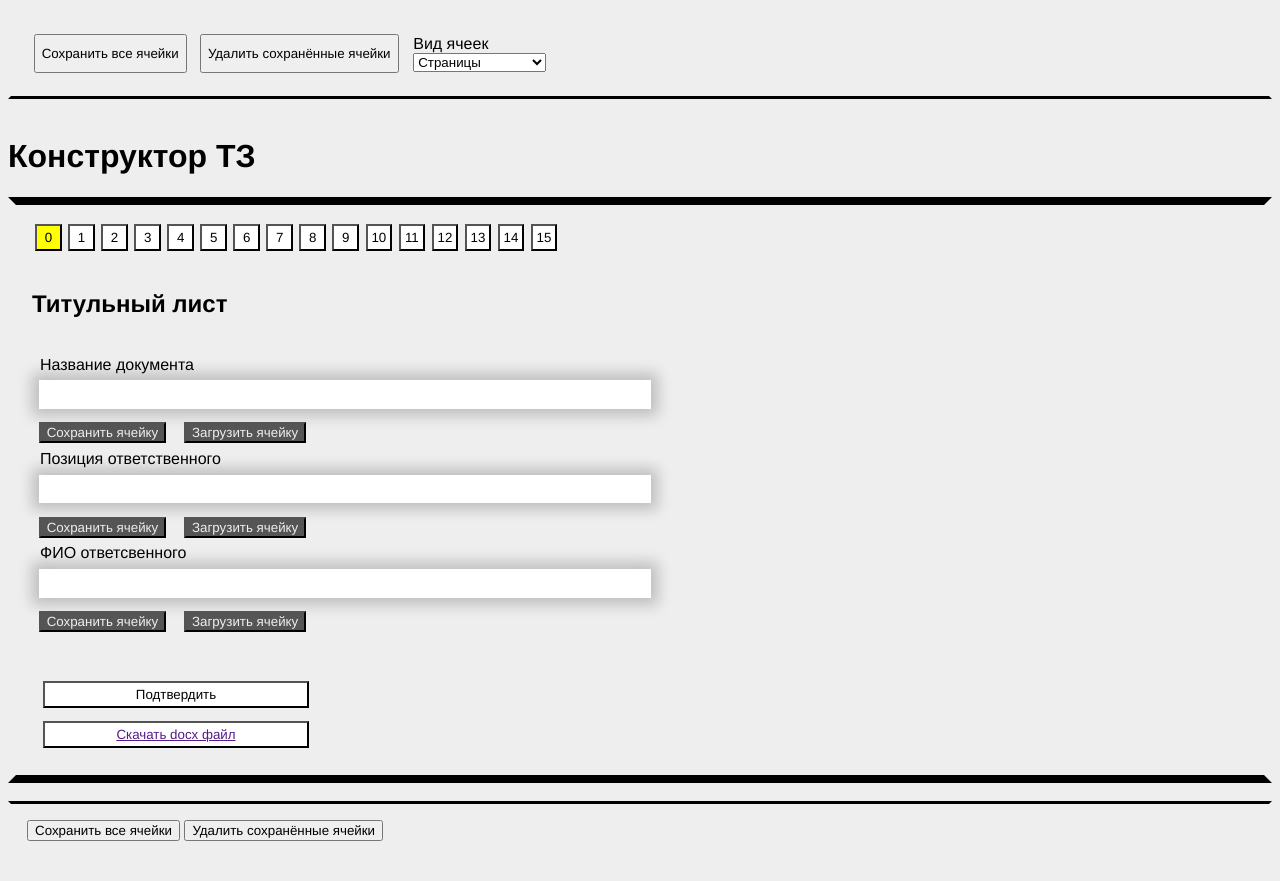
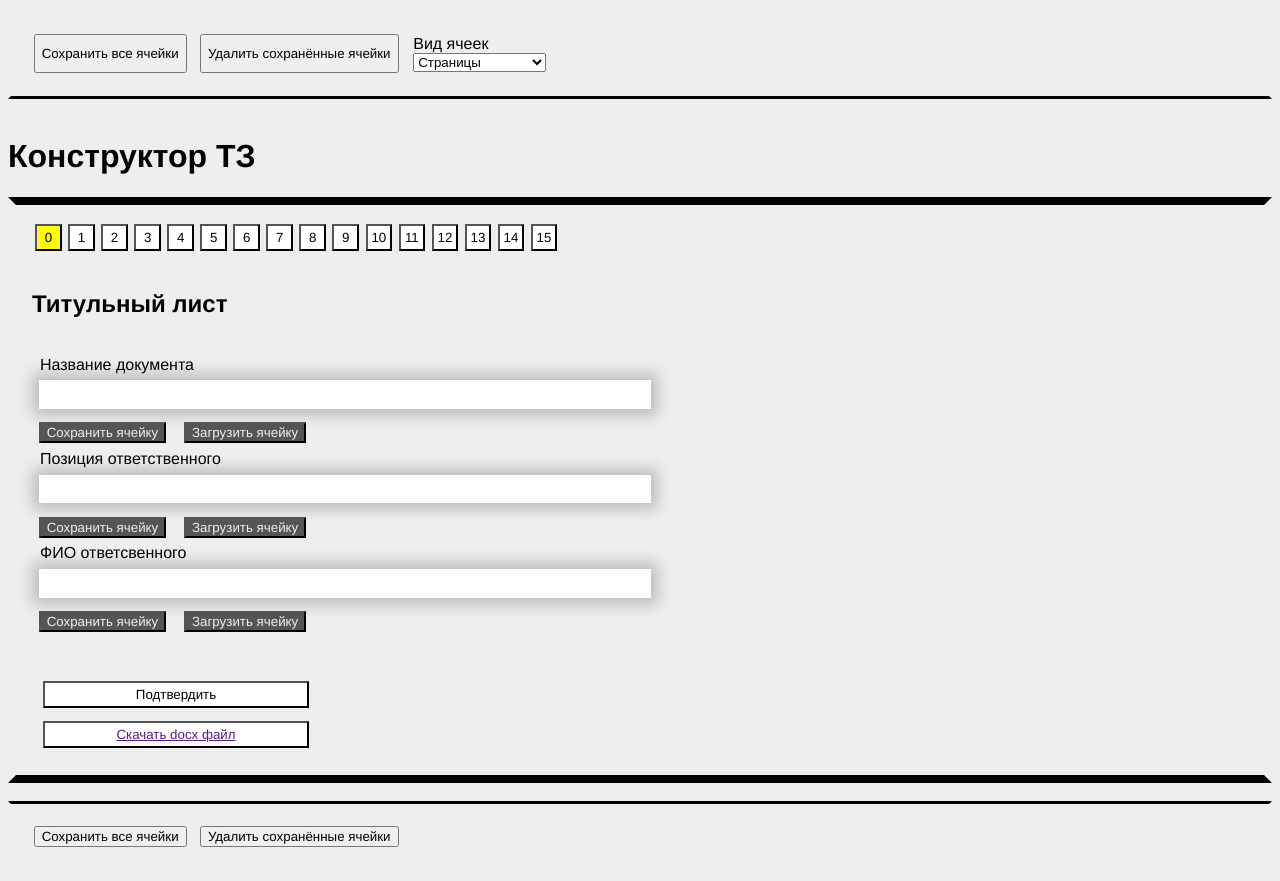
Before and after one commit to generic-name-2166/tt-validation, a SvelteKit app: page / in a window 1280 px wide. Built offline with nearby package versions, Linux system fonts and the light colour scheme.

Commit message:
very minor css

```diff
--- a/src/routes/CellTable.svelte
+++ b/src/routes/CellTable.svelte
@@ -229,6 +229,7 @@
   .word {
     padding: 0.5em;
     inline-size: 15%;
+    min-inline-size: min-content;
   }
 
   .definition {
--- a/src/routes/Footer.svelte
+++ b/src/routes/Footer.svelte
@@ -24,8 +24,14 @@
 
 <style>
   footer {
+    display: flex;
+    flex-direction: row;
     padding: 1em;
     border: solid;
     border-color: black rgba(0, 0, 0, 0) rgba(0, 0, 0, 0) rgba(0, 0, 0, 0);
   }
+
+  button {
+    margin: 0.5em;
+  }
 </style>
--- a/src/routes/Form.svelte
+++ b/src/routes/Form.svelte
@@ -87,6 +87,7 @@
 
   ul {
     display: flex;
+    flex-wrap: wrap;
     list-style-type: none;
     margin: 1em 1em 0 1em;
     padding: 0;
```
